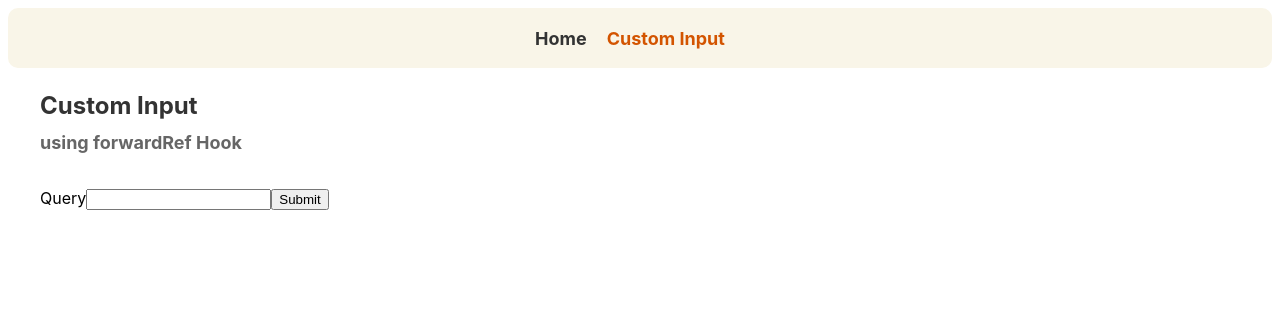
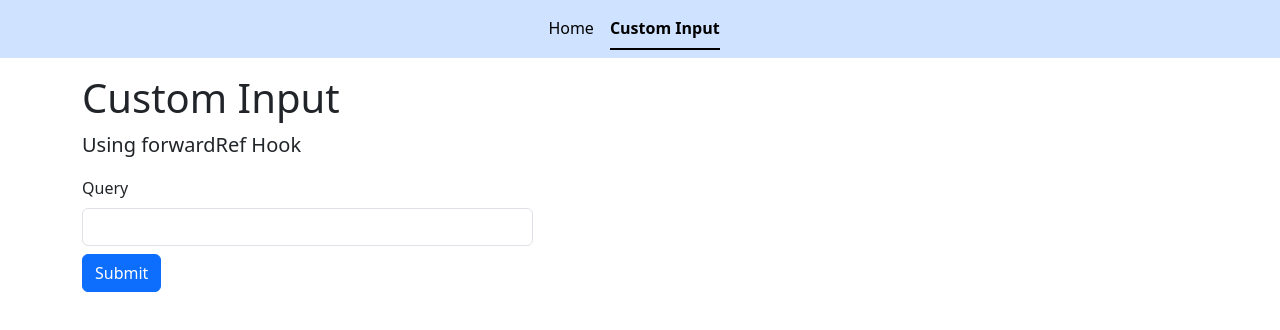
Before and after one commit to jorge-sandoval/reactjs-advanced-demo, a React (Vite) app: page /custom-input in a window 1280 px wide. Shown: the top 330 px of the page. Built offline with nearby package versions, Linux system fonts and the light colour scheme.

Commit message:
Adding Bootstrap

```diff
--- a/index.html
+++ b/index.html
@@ -3,6 +3,12 @@
   <head>
     <meta charset="UTF-8" />
     <link rel="icon" type="image/svg+xml" href="/vite.svg" />
+    <link
+      href="https://cdn.jsdelivr.net/npm/bootstrap@5.3.3/dist/css/bootstrap.min.css"
+      rel="stylesheet"
+      integrity="sha384-QWTKZyjpPEjISv5WaRU9OFeRpok6YctnYmDr5pNlyT2bRjXh0JMhjY6hW+ALEwIH"
+      crossorigin="anonymous"
+    />
     <meta name="viewport" content="width=device-width, initial-scale=1.0" />
     <title>forwardRef</title>
   </head>
--- /dev/null
+++ b/src/components/NavLayout.tsx
@@ -0,0 +1,36 @@
+import {
+  NavLink,
+  Outlet,
+  ScrollRestoration,
+  useNavigation,
+} from 'react-router-dom';
+
+const NavLayout = () => {
+  const { state } = useNavigation();
+  const isProcessing = state === 'loading' || state === 'submitting';
+
+  return (
+    <>
+      <nav className="navbar navbar-expand-lg bg-primary-subtle">
+        <ul className="nav nav-underline container-fluid justify-content-center">
+          <NavLink className="nav-item nav-link link-body-emphasis" to="/">
+            Home
+          </NavLink>
+          <li className="nav-item">
+            <NavLink className="nav-link link-body-emphasis" to="/custom-input">
+              Custom Input
+            </NavLink>
+          </li>
+        </ul>
+      </nav>
+
+      <ScrollRestoration />
+      {isProcessing && <div className="loading-spinner"></div>}
+      <div className={`container mt-3 ${isProcessing ? 'loading' : ''}`}>
+        <Outlet />
+      </div>
+    </>
+  );
+};
+
+export default NavLayout;
--- a/src/components/NavLayout/NavLayout.css
+++ /dev/null
@@ -1,47 +0,0 @@
-.nav-layout {
-  background-color: #f9f5e8;
-  height: 60px;
-  padding: 0px 16px;
-  border-radius: 10px;
-  display: flex;
-  align-items: center;
-  justify-content: center;
-}
-
-.nav-layout .active {
-  color: #d35400;
-}
-.nav-layout ul {
-  list-style-type: none;
-  padding: 5px 0;
-  margin: 0;
-}
-
-.nav-layout li {
-  display: inline;
-  margin-right: 20px;
-}
-
-.nav-layout a {
-  text-decoration: none;
-  color: #333;
-  font-weight: bold;
-  font-size: 18px;
-  transition: color 0.3s ease;
-}
-
-.nav-layout a:hover {
-  color: #e76f51;
-}
-
-.container {
-  max-width: 1200px;
-  margin: 0 auto;
-  padding: 0 2rem;
-  margin-bottom: 2rem;
-}
-
-.container.loading {
-  filter: blur(5px);
-  pointer-events: none;
-}
--- a/src/components/NavLayout/NavLayout.tsx
+++ /dev/null
@@ -1,35 +0,0 @@
-import {
-  NavLink,
-  Outlet,
-  ScrollRestoration,
-  useNavigation,
-} from 'react-router-dom';
-import './NavLayout.css';
-
-const NavLayout = () => {
-  const { state } = useNavigation();
-  const isProcessing = state === 'loading' || state === 'submitting';
-
-  return (
-    <>
-      <nav className="nav-layout">
-        <ul>
-          <li>
-            <NavLink to="/">Home</NavLink>
-          </li>
-          <li>
-            <NavLink to="/custom-input">Custom Input</NavLink>
-          </li>
-        </ul>
-      </nav>
-
-      <ScrollRestoration />
-      {isProcessing && <div className="loading-spinner"></div>}
-      <div className={`container ${isProcessing ? 'loading' : ''}`}>
-        <Outlet />
-      </div>
-    </>
-  );
-};
-
-export default NavLayout;
--- a/src/index.css
+++ b/src/index.css
@@ -1,26 +1,4 @@
-:root {
-  font-family: Inter, system-ui, Avenir, Helvetica, Arial, sans-serif;
-  line-height: 1.5;
-  font-weight: 400;
-
-  font-synthesis: none;
-  text-rendering: optimizeLegibility;
-  -webkit-font-smoothing: antialiased;
-  -moz-osx-font-smoothing: grayscale;
+.container.loading {
+  filter: blur(5px);
+  pointer-events: none;
 }
-
-
-.page-title {
-  font-size: 24px;
-  font-weight: bold;
-  color: #333;
-  margin-top: 20px;
-  margin-bottom: 5px;
-}
-
-.page-sub-title {
-  font-size: 18px;
-  color: #666;
-  margin-top: 5px;
-  margin-bottom: 30px;
-}
--- a/src/pages/ForwardRef/CustomInput.tsx
+++ b/src/pages/ForwardRef/CustomInput.tsx
@@ -10,7 +10,7 @@ const InnerCustomInput: ForwardRefRenderFunction<
   HTMLInputElement,
   CustomInputProps
 > = (props, ref) => {
-  return <input type="text" {...props} ref={ref} />;
+  return <input {...props} ref={ref} />;
 };
 
 const CustomInput = forwardRef<HTMLInputElement, CustomInputProps>(
--- a/src/pages/ForwardRef/ForwardRef.tsx
+++ b/src/pages/ForwardRef/ForwardRef.tsx
@@ -7,18 +7,42 @@ function ForwardRef() {
   function handleSubmit(e: FormEvent<HTMLFormElement>) {
     e.preventDefault();
     if (!inputRef.current) return;
-    alert(inputRef.current?.value);
+
+    const value = inputRef.current.value;
+    if (!value) {
+      if (!inputRef.current.classList.contains('is-invalid')) {
+        inputRef.current.classList.add('is-invalid');
+      }
+      return;
+    }
+    alert(inputRef.current.value);
   }
 
   return (
     <>
-      <h1 className="page-title">Custom Input</h1>
-      <h2 className="page-sub-title">using forwardRef Hook</h2>
-      <form onSubmit={handleSubmit}>
-        <label htmlFor="input">Query</label>
-        <CustomInput type="text" ref={inputRef} />
-        <button type="submit">Submit</button>
-      </form>
+      <h1 className="display-6 fw-medium">Custom Input</h1>
+      <p className="lead">Using forwardRef Hook</p>
+
+      <div className="row">
+        <form
+          className="col-xs-12 col-sm-10 col-md-8 col-lg-6 col-xl-5 col-xxl-4"
+          onSubmit={handleSubmit}
+        >
+          <label htmlFor="input" className="form-label">
+            Query
+          </label>
+          <CustomInput
+            id="input"
+            type="text"
+            name="input"
+            className="form-control mb-2"
+            ref={inputRef}
+          />
+          <button className="btn btn-primary" type="submit">
+            Submit
+          </button>
+        </form>
+      </div>
     </>
   );
 }
--- a/src/router.tsx
+++ b/src/router.tsx
@@ -1,5 +1,5 @@
 import { Navigate, createBrowserRouter } from 'react-router-dom';
-import NavLayout from './components/NavLayout/NavLayout';
+import NavLayout from './components/NavLayout';
 import RouteError from './components/RouterError';
 import ForwardRef from './pages/ForwardRef/ForwardRef';
 
```
